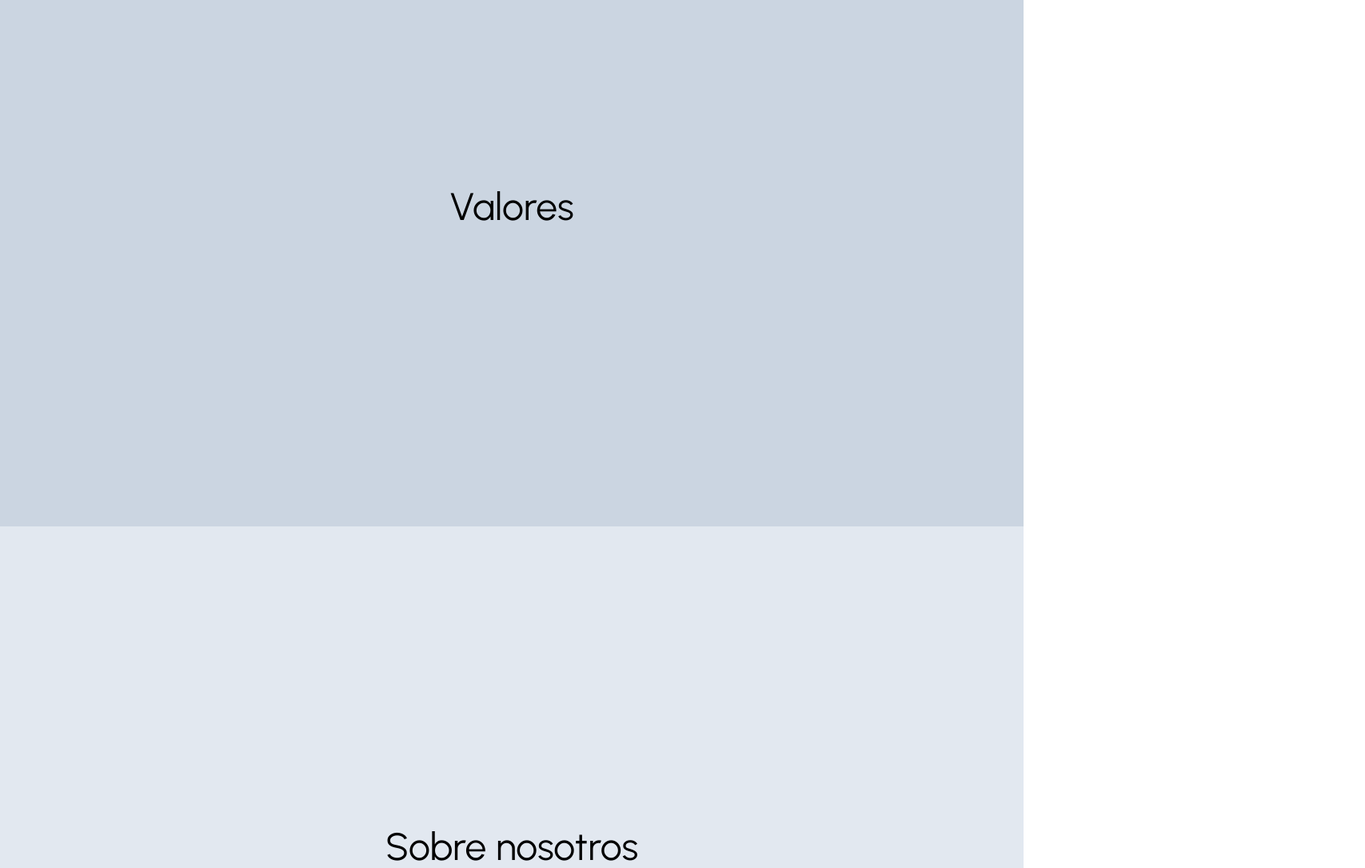
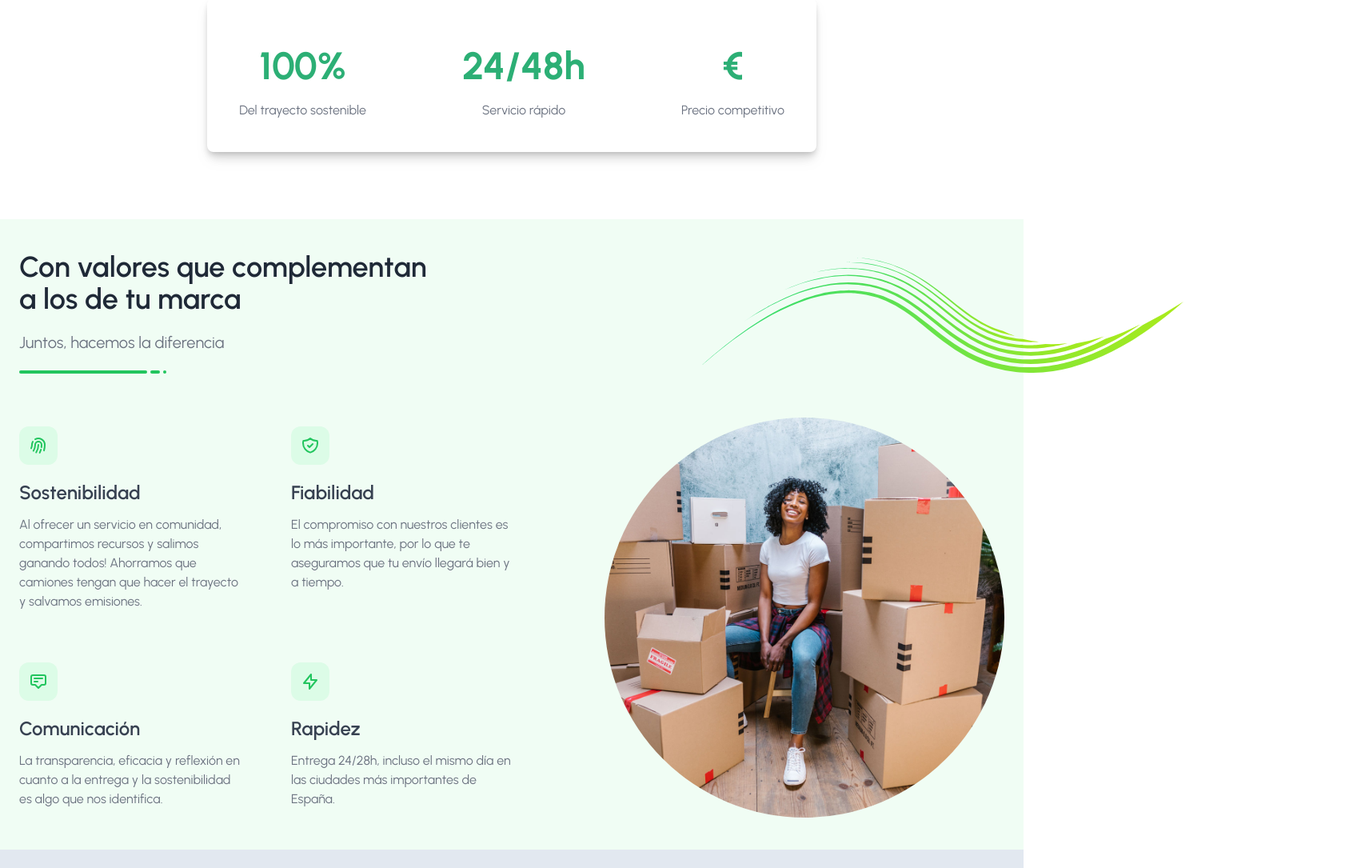
Before and after one commit to randreu28/ecodeliver.es, a Next.js app: page /empresa in a window 1280 px wide. Shown: the part 1320-2405 px from the top of the page at 80% size, 1707 px wide, since content can reach past the window. Built offline with nearby package versions, Linux system fonts and the light colour scheme; no server answers.

Commit message:
Drafts the value section of /empresa
Related to #20

```diff
--- a/pages/empresa.jsx
+++ b/pages/empresa.jsx
@@ -1,6 +1,10 @@
 import Navbar from "../components/Navbar";
-import Button from "../components/Button";
-import Alert from "../components/Alert";
+import {
+  FingerPrintIcon,
+  LightningBoltIcon,
+  AnnotationIcon,
+  ShieldCheckIcon,
+} from "@heroicons/react/outline";
 import CloudLogo from "../components/CloudLogo";
 import Image from "next/image";
 import Head from "next/head";
@@ -46,8 +50,8 @@ export default function Empresa() {
         <main className="min-h-screen pt-20 flex flex-row-reverse flex-wrap gap-1 md:gap-5 p-5">
           {/*  eslint-disable-next-line @next/next/no-img-element */}
           <img
-            src="/media/brand/line-6.svg"
-            className="hidden xl:block absolute right-1/2"
+            src="/media/brand/line-4.svg"
+            className="hidden xl:block absolute left-0 h-1/6 -translate-x-1/2"
             alt=""
           />
           <div
@@ -55,22 +59,17 @@ export default function Empresa() {
             data-aos="fade-left"
             data-aos-delay="100"
           >
-            <h1 className="text-secondary text-4xl md:text-6xl max-w-3xl !leading-[1.15]">
+            <h1 className="text-secondary text-4xl md:text-6xl max-w-3xl !leading-[1.15] font-bold">
               Entrega de paquetería{" "}
               <span className="text-primary">100% sostenible</span>, más allá de
               la movilidad eléctrica
             </h1>
 
             <div className="space-y-2 mt-10 text-gray-500">
-              <p className="text-xl pb-2">Haz el seguimiento de tu paquete:</p>
-              <div className="flex flex-row gap-5 flex-wrap">
-                <Button
-                  text="Empieza"
-                  event={() => {
-                    alert("funciona");
-                  }}
-                />
-              </div>
+              <p className="text-lg font-normal pb-2">
+                Tienes una cuenta? Accede a la información de tus envíos aquí:
+              </p>
+              <div className="flex flex-row gap-5 flex-wrap">{/* ? */}</div>
             </div>
           </div>
           <div
@@ -90,13 +89,13 @@ export default function Empresa() {
         </main>
         {/*  eslint-disable-next-line @next/next/no-img-element */}
         <img
-          src="/media/brand/line-4.svg"
-          className="hidden xl:block absolute -translate-y-48 translate-x-1/3 right-0 h-1/6 scale-x-[-1] -z-10"
+          src="/media/brand/line-6.svg"
+          className="hidden xl:block absolute -translate-y-64 translate-x-1/3 right-0 h-1/6 scale-x-[-1] -z-10"
           alt=""
         />
         <div>
           <h1
-            className="text-center text-secodary text-4xl font-semibold"
+            className="text-center text-secondary text-4xl font-bold"
             data-aos="fade-up"
           >
             Con la confianza de...
@@ -104,8 +103,130 @@ export default function Empresa() {
           <CloudLogo />
         </div>
       </section>
-      <section id={navData[1].href} className="h-screen flex bg-slate-300">
-        <h1 className="m-auto text-5xl">{navData[1].name}</h1>
+      <section id={navData[1].href} className="space-y-5">
+        <h1
+          className="text-4xl text-center text-secondary font-bold "
+          data-aos="fade-in"
+        >
+          El courier sostenible para E-commerce
+        </h1>
+        <p
+          className="md:text-center text-gray-500 pt-2 px-5 text-lg max-w-3xl mx-auto"
+          data-aos="fade-in"
+        >
+          El único servicio capaz de hacer una entrega desde tu almacén al
+          domicilio de tu cliente de forma{" "}
+          <b className="text-primary">sostenible</b>, no sólo cubriendo los
+          trayectos de última milla.
+        </p>
+        <div data-aos="fade-in" className="pb-16 pt-10">
+          <div className="p-5 flex flex-col lg:flex-row rounded-lg w-fit drop-shadow-lg shadow-lg mx-auto pt-10 bg-white gap-20">
+            <div className="p-5 space-y-5">
+              <h1 className="text-4xl lg:text-5xl font-bold text-center text-primary">
+                100%
+              </h1>
+              <p className="text-center text-gray-500 ">
+                Del trayecto sostenible
+              </p>
+            </div>
+            <div className="p-5 space-y-5">
+              <h1 className="text-4xl lg:text-5xl font-bold text-center text-primary">
+                24/48h
+              </h1>
+              <p className="text-center text-gray-500">Servicio rápido</p>
+            </div>
+            <div className="p-5 space-y-5">
+              <h1 className="text-4xl lg:text-5xl font-bold text-center text-primary">
+                €
+              </h1>
+              <p className="text-center text-gray-500">Precio competitivo</p>
+            </div>
+          </div>
+        </div>
+        <img
+          src="/media/brand/line-3.svg"
+          className="hidden xl:block absolute right-0 h-36 translate-y-12 scale-x-[-1] translate-x-1/3"
+          alt=""
+        />
+
+        <div className="bg-green-50">
+          <div className="container px-6 py-10 mx-auto">
+            <h1 className="text-3xl font-semibold text-gray-800 lg:text-4xl max-w-lg pb-5">
+              Con valores que complementan a los de tu marca
+            </h1>
+            <p className="text-gray-500 text-xl">
+              Juntos, hacemos la diferencia
+            </p>
+            <div className="mt-2">
+              <span className="inline-block w-40 h-1 rounded-full bg-green-500" />
+              <span className="inline-block w-3 h-1 ml-1 rounded-full bg-green-500" />
+              <span className="inline-block w-1 h-1 ml-1 rounded-full bg-green-500" />
+            </div>
+            <div className="mt-8 xl:mt-12 lg:flex lg:items-center">
+              <div className="w-full lg:w-1/2 grid grid-cols-1 gap-8 xl:gap-16 md:grid-cols-2">
+                <div className="space-y-3">
+                  <span className="inline-block p-3 text-green-500 bg-green-100 rounded-xl">
+                    <FingerPrintIcon className="w-6 h-6" />
+                  </span>
+                  <h1 className="text-2xl font-semibold text-gray-700 capitalize">
+                    Sostenibilidad
+                  </h1>
+                  <p className="text-gray-500">
+                    Al ofrecer un servicio en comunidad, compartimos recursos y
+                    salimos ganando todos! Ahorramos que camiones tengan que
+                    hacer el trayecto y salvamos emisiones.
+                  </p>
+                </div>
+                <div className="space-y-3">
+                  <span className="inline-block p-3 text-green-500 bg-green-100 rounded-xl">
+                    <ShieldCheckIcon className="h-6 w-6" />
+                  </span>
+                  <h1 className="text-2xl font-semibold text-gray-700 capitalize">
+                    Fiabilidad
+                  </h1>
+                  <p className="text-gray-500">
+                    El compromiso con nuestros clientes es lo más importante,
+                    por lo que te aseguramos que tu envío llegará bien y a
+                    tiempo.
+                  </p>
+                </div>
+                <div className="space-y-3">
+                  <span className="inline-block p-3 text-green-500 bg-green-100 rounded-xl">
+                    <AnnotationIcon className="h-6 w-6" />
+                  </span>
+                  <h1 className="text-2xl font-semibold text-gray-700 capitalize">
+                    Comunicación
+                  </h1>
+                  <p className="text-gray-500">
+                    La transparencia, eficacia y reflexión en cuanto a la
+                    entrega y la sostenibilidad es algo que nos identifica.
+                  </p>
+                </div>
+                <div className="space-y-3">
+                  <span className="inline-block p-3 text-green-500 bg-green-100 rounded-xl">
+                    <LightningBoltIcon className="h-6 w-6" />
+                  </span>
+                  <h1 className="text-2xl font-semibold text-gray-700 capitalize">
+                    Rapidez
+                  </h1>
+                  <p className="text-gray-500">
+                    Entrega 24/28h, incluso el mismo día en las ciudades más
+                    importantes de España.
+                  </p>
+                </div>
+              </div>
+              <div className="hidden lg:flex lg:w-1/2 lg:justify-end">
+                <Image
+                  width={500}
+                  height={500}
+                  className="w-[28rem] h-[28rem] flex-shrink-0 object-cover xl:w-[34rem] xl:h-[34rem] rounded-full"
+                  src="/media/stockImage1.jpg"
+                  alt=""
+                />
+              </div>
+            </div>
+          </div>
+        </div>
       </section>
       <section id={navData[2].href} className="h-screen flex bg-slate-200">
         <h1 className="m-auto text-5xl">{navData[2].name}</h1>
```
